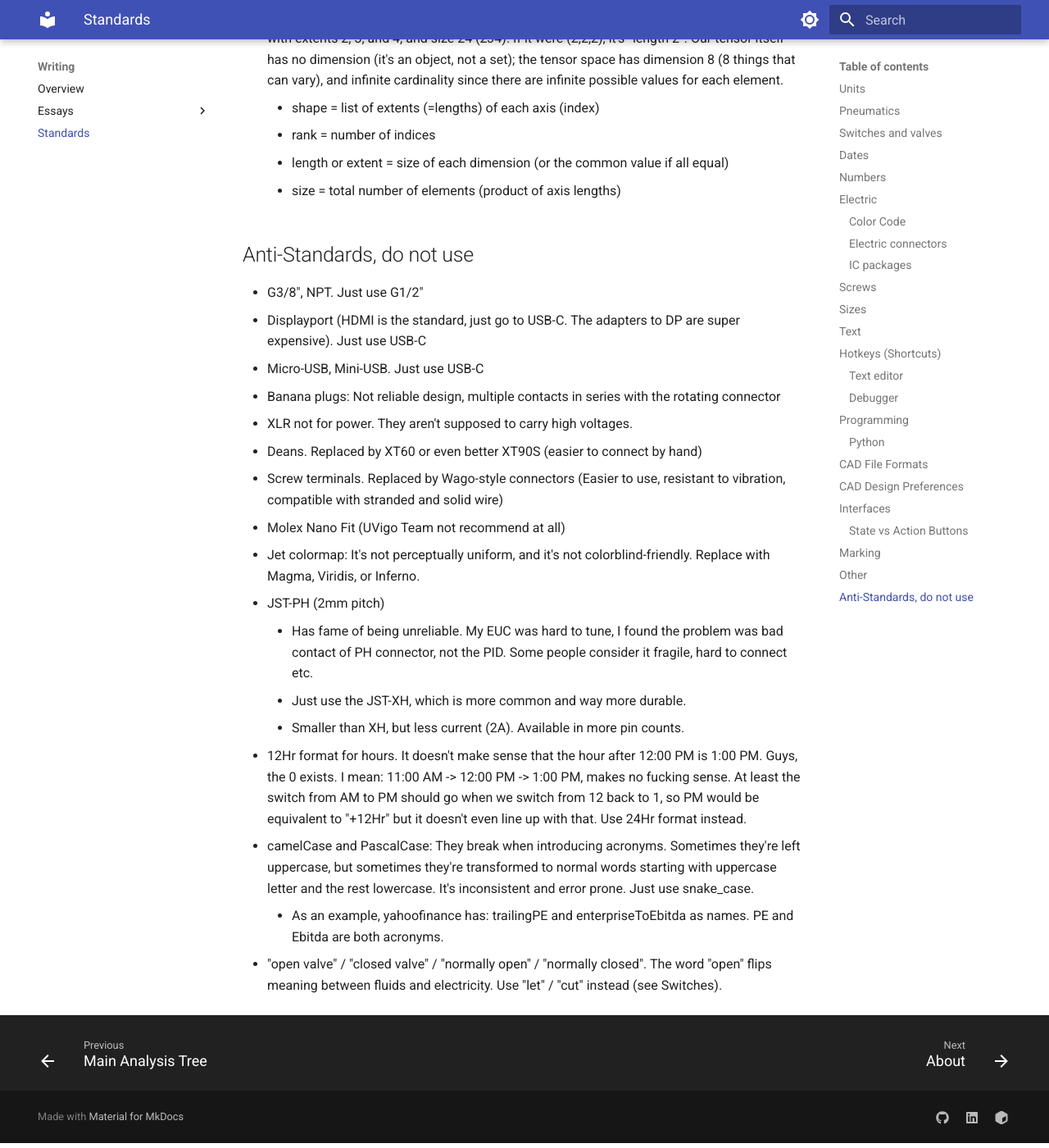
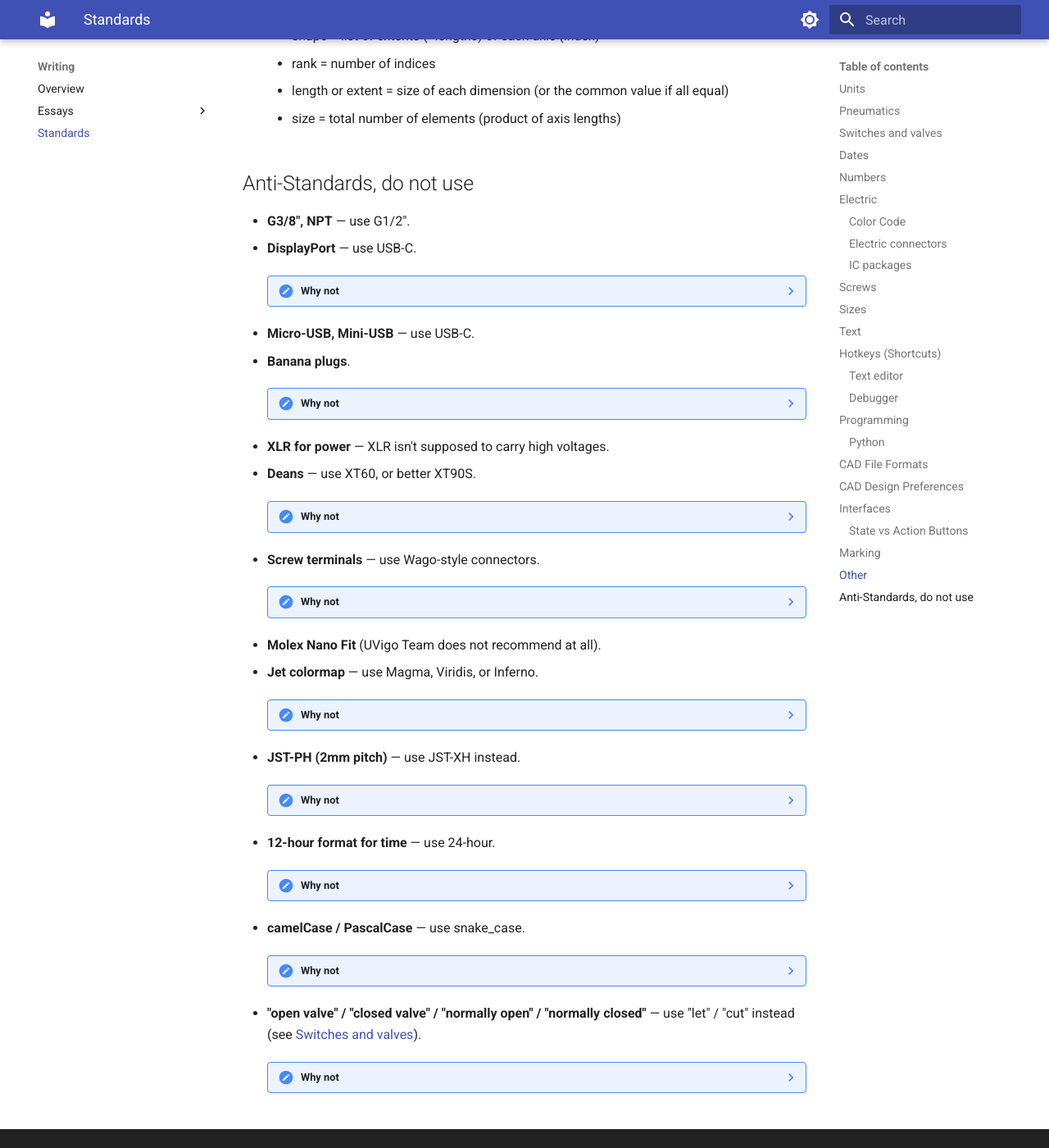
Before and after one commit to rubenayla/ruben, an MkDocs documentation site: the page built from docs/writing/standards.md, in a window 1280 px wide and 1400 px high, scrolled down 19404 px. Shown: the whole window at 82% size. Built offline with MkDocs 1.6.1 and Material for MkDocs 9.7.7, drawn with Linux system fonts in a browser that asks for light colours; some of the changed text lies outside the part shown.

Commit message:
Standards: fold reasoning into collapsible "Why" blocks
Per-item reasoning was making bullets walls of prose. Each entry now leads
with the directive (one line), with the existing reasoning available behind
a collapsed details block. Reader scans the list; clicks to see why for the
ones they want to interrogate.

First pass covers:
- All Anti-Standards entries that had embedded reasoning
- OTBS / C-style bullet (longest reasoning in the doc)
- Tabs vs spaces
- Magma sequential colormap

Where an entry has no reasoning yet, kept it inline rather than fabricating one.

Co-Authored-By: Claude Opus 4.7 (1M context) <noreply@anthropic.com>

```diff
--- a/docs/writing/standards.md
+++ b/docs/writing/standards.md
@@ -350,11 +350,17 @@ Rules:
 
 - Use English.
 - All files start with a comment stating their path relative to the project root, unless clearly irrelevant.
-- C: OTBS indentation style ([One True Brace Style](https://en.wikipedia.org/wiki/Indentation_style#Variant:_1TBS_%28OTBS%29)), with cuddled else, and mandatory braces, or be on a single line. Alone brackets are always ending, and long lines start the block, easy to read and shorter than K&R. (Opening and closing brackets can be hard to tell apart. They're very similar symbols). Consider Ratliff style, or Banner style: ending bracket lines up with the indentation of the nested block. Easier to read since the headers of any block are the only thing extended at that level. The closing control of the prior block interferes with the visual flow of the next block header.
+- C: [OTBS](https://en.wikipedia.org/wiki/Indentation_style#Variant:_1TBS_%28OTBS%29) (One True Brace Style), with cuddled else, mandatory braces, or single line.
+
+    ??? note "Why OTBS — and a note on Ratliff/Banner"
+        Alone brackets are always ending, and long lines start the block: easy to read and shorter than K&R. (Opening and closing brackets can be hard to tell apart — they're very similar symbols.) Worth also considering Ratliff style, or Banner style, where the ending bracket lines up with the indentation of the nested block. Easier to read since the headers of any block are the only thing extended at that level. The closing control of the prior block interferes with the visual flow of the next block header.
 - Function and variable names: lowercase, with words separated by underscores. No need to make them different since the parenthesis makes a function obviously different from a variable.
 - Constants: Macros (#define) in uppercase and underscores. That's like the standard library.
 - Include the scope (if global), type, and units (if it has) in the variable name: g_s32_target_position_perc; // Global, signed 32bits, target position, percentage
-- Use 4 spaces for indentation (Python), or Tabs. Don't mix them. Tabs are made for indentation, but having several invisible characters is kind of a mess. That depends on the font and editor though. Tabs are easier for navigation, lighter in file storage, separate looks from code functionality, and faster to write.
+- Use 4 spaces for indentation (Python), or Tabs. Don't mix them.
+
+    ??? note "Tabs vs spaces"
+        Tabs are made for indentation, but having several invisible characters is kind of a mess. That depends on the font and editor though. Tabs are easier for navigation, lighter in file storage, separate looks from code functionality, and faster to write.
 
 - Function name followed by "(" without spaces. Keywords like if, while, for... with a space between the name and the "(", to distinguish.
 - Justify why a variable is global with a comment in the declaration, and describe it if necessary
@@ -366,9 +372,12 @@ Rules:
 - `.csv`: RFC 4180
 - Colormaps
     - Sequential
-        - Magma (or Inferno) - Default I'll use
-            - Looks very natural, non-distracting, perceptually uniform, and colorblind-friendly. Inferno looks too yellow, but is better for details at all scales. By natural and non-distracting, I mean that makes me focus on the bright spots right away, I don't have to think about the colors.
-        - Viridis - Very common and good too. It doesn't use white nor black at the extremes, so it wont get confused with the background, for example in geographical maps with missing data.
+        - **Magma** (or Inferno) — default.
+
+            ??? note "Why Magma"
+                Looks very natural, non-distracting, perceptually uniform, and colorblind-friendly. Inferno looks too yellow, but is better for details at all scales. By "natural and non-distracting" I mean it makes me focus on the bright spots right away — I don't have to think about the colours.
+
+        - **Viridis** — very common and good too. Doesn't use white or black at the extremes, so it won't get confused with the background (e.g. geographical maps with missing data).
     - Diverging
         - RdBu (red-blue): Very natural, white in the middle. Can assign 0 to white and the extremes to the colors.
         - Coolwarm has a strange gray by default and too saturated colors, looks odd compared to the others. However, it could be useful to distinguish missing data.
@@ -506,20 +515,51 @@ A button can communicate two things: what **is** (state) or what **will happen**
     - size = total number of elements (product of axis lengths)
 
 ## Anti-Standards, do not use
-- G3/8", NPT. Just use G1/2"
-- Displayport (HDMI is the standard, just go to USB-C. The adapters to DP are super expensive). Just use USB-C
-- Micro-USB, Mini-USB. Just use USB-C
-- Banana plugs: Not reliable design, multiple contacts in series with the rotating connector
-- XLR not for power. They aren't supposed to carry high voltages.
-- Deans. Replaced by XT60 or even better XT90S (easier to connect by hand)
-- Screw terminals. Replaced by Wago-style connectors (Easier to use, resistant to vibration, compatible with stranded and solid wire)
-- Molex Nano Fit (UVigo Team not recommend at all)
-- Jet colormap: It's not perceptually uniform, and it's not colorblind-friendly. Replace with Magma, Viridis, or Inferno.
-- JST-PH (2mm pitch)
-    - Has fame of being unreliable. My EUC was hard to tune, I found the problem was bad contact of PH connector, not the PID. Some people consider it fragile, hard to connect etc.
-    - Just use the JST-XH, which is more common and way more durable.
-    - Smaller than XH, but less current (2A). Available in more pin counts.
-- 12Hr format for hours. It doesn't make sense that the hour after 12:00 PM is 1:00 PM. Guys, the 0 exists. I mean: 11:00 AM  -> 12:00 PM -> 1:00 PM, makes no fucking sense. At least the switch from AM to PM should go when we switch from 12 back to 1, so PM would be equivalent to "+12Hr" but it doesn't even line up with that. Use 24Hr format instead.
-- camelCase and PascalCase: They break when introducing acronyms. Sometimes they're left uppercase, but sometimes they're transformed to normal words starting with uppercase letter and the rest lowercase. It's inconsistent and error prone. Just use snake_case.
-    - As an example, yahoofinance has: trailingPE and enterpriseToEbitda as names. PE and Ebitda are both acronyms.
-- "open valve" / "closed valve" / "normally open" / "normally closed". The word "open" flips meaning between fluids and electricity. Use "let" / "cut" instead (see Switches).
+- **G3/8", NPT** — use G1/2".
+- **DisplayPort** — use USB-C.
+
+    ??? note "Why not"
+        HDMI is the more common alternative, but USB-C now subsumes both. DP adapters to other formats are super expensive.
+
+- **Micro-USB, Mini-USB** — use USB-C.
+- **Banana plugs**.
+
+    ??? note "Why not"
+        Not reliable: multiple contacts in series with the rotating connector.
+
+- **XLR for power** — XLR isn't supposed to carry high voltages.
+- **Deans** — use XT60, or better XT90S.
+
+    ??? note "Why not"
+        XT90S is easier to connect by hand than Deans.
+
+- **Screw terminals** — use Wago-style connectors.
+
+    ??? note "Why not"
+        Wago is easier to use, vibration-resistant, and compatible with both stranded and solid wire.
+
+- **Molex Nano Fit** (UVigo Team does not recommend at all).
+- **Jet colormap** — use Magma, Viridis, or Inferno.
+
+    ??? note "Why not"
+        Not perceptually uniform and not colorblind-friendly.
+
+- **JST-PH (2mm pitch)** — use JST-XH instead.
+
+    ??? note "Why not"
+        Has a reputation for being unreliable. My EUC was hard to tune; I found the problem was bad contact of the PH connector, not the PID. Some people consider it fragile and hard to connect. JST-XH is more common and way more durable. PH is smaller than XH but carries less current (2A) — its only real advantage is being available in more pin counts.
+
+- **12-hour format for time** — use 24-hour.
+
+    ??? note "Why not"
+        It doesn't make sense that the hour after 12:00 PM is 1:00 PM. The 0 exists. 11:00 AM → 12:00 PM → 1:00 PM makes no fucking sense. At least the switch from AM to PM should happen when we go from 12 back to 1, so PM would be equivalent to "+12 hr" — but it doesn't even line up with that.
+
+- **camelCase / PascalCase** — use snake_case.
+
+    ??? note "Why not"
+        They break when you introduce acronyms. Sometimes acronyms are left uppercase, sometimes they're transformed to normal words with only the first letter capitalised. Inconsistent and error-prone. Example: yahoofinance has `trailingPE` and `enterpriseToEbitda` as names — `PE` and `Ebitda` are both acronyms, treated inconsistently.
+
+- **"open valve" / "closed valve" / "normally open" / "normally closed"** — use "let" / "cut" instead (see [Switches and valves](#switches-and-valves)).
+
+    ??? note "Why not"
+        The word "open" flips meaning between fluids and electricity. An open switch blocks current; an open valve lets fluid through. "Let" / "cut" is unambiguous in both domains.
```
